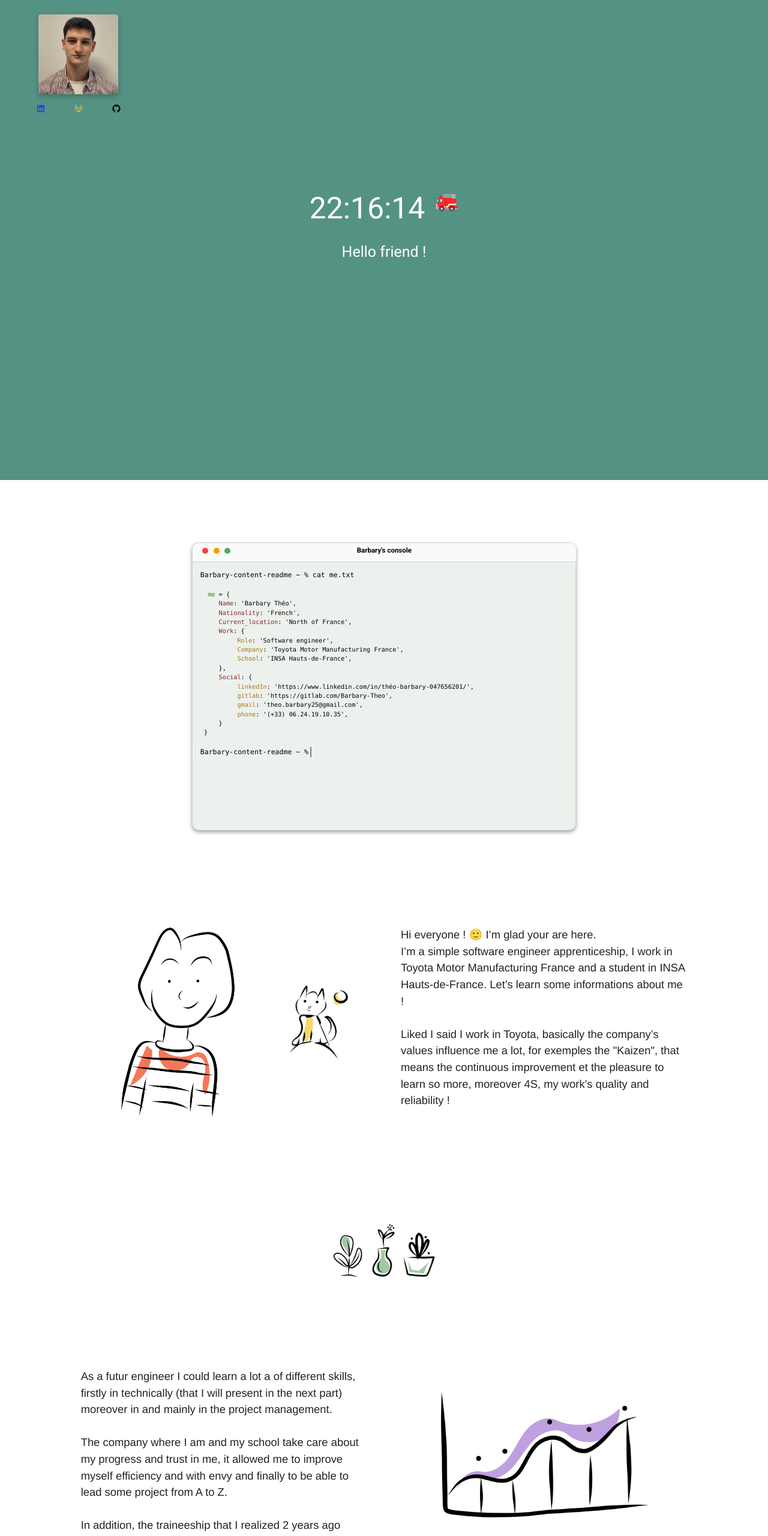
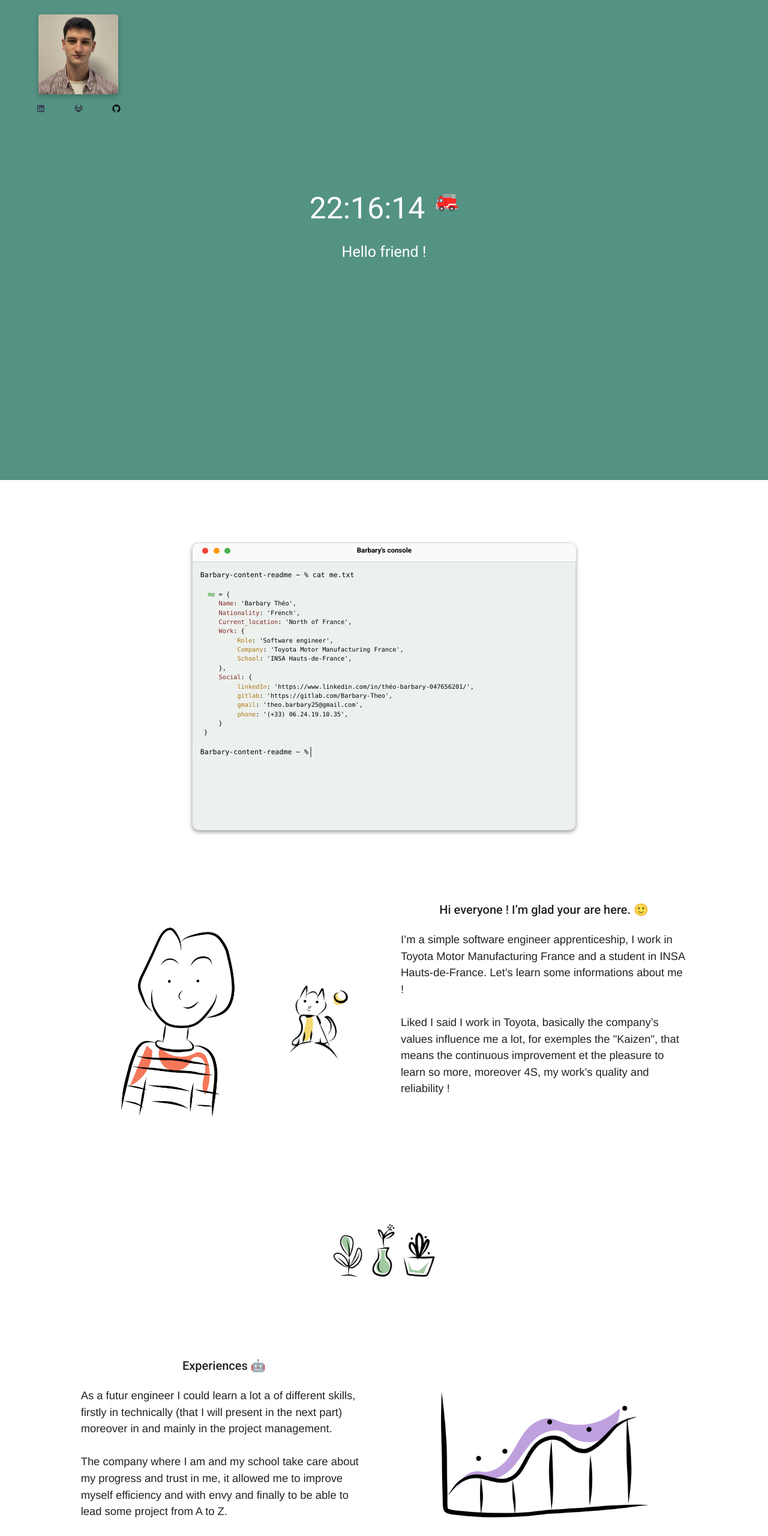
Before and after one commit to Barbary-Theo/Perso-hi-mate, a Vue app: page / in a window 1280 px wide. Shown: the top 2560 px of the page at 60% size. Built offline with nearby package versions, Linux system fonts and the light colour scheme.

Commit message:
(automatic commit by a script) continue to add content

```diff
--- a/src/components/HiMate.vue
+++ b/src/components/HiMate.vue
@@ -51,9 +51,9 @@
             <img alt="cat" v-if="!smallScreen" class="img-side-cat" src="../assets/undraw_handcrafts_cat.png"/>
           </div>
 
-          <div class="col-md-5 col-sm-12 col-12" style="display: flex; align-items: center;">
+          <div class="col-md-5 col-sm-12 col-12" style="display: flex; flex-direction: column; align-items: center;">
+            <h5> Hi everyone ! I’m glad your are here. 🙂 </h5>
             <p class="text-content">
-            Hi everyone ! 🙂 I’m glad your are here.<br>
             I’m a simple software engineer apprenticeship, I work in Toyota Motor Manufacturing France and a student in INSA Hauts-de-France. Let’s learn some informations about me !<br>
             <br>
             Liked I said I work in Toyota, basically the company’s values influence me a lot, for exemples the "Kaizen", that means the continuous improvement et the pleasure to learn so more, moreover 4S, my work’s quality and reliability !<br>
@@ -76,7 +76,8 @@
             <img alt="graph" style="width: 50vw; height: auto" src="../assets/undraw_handcrafts_analytics.png"/>
           </div>
 
-          <div class="col-md-5 offset-md-1 col-sm-12 col-12" style="display: flex; align-items: center;">
+          <div class="col-md-5 offset-md-1 col-sm-12 col-12" style="display: flex; flex-direction: column; align-items: center;">
+            <h5> Experiences 🤖</h5>
             <p class="text-content">
               As a futur engineer I could learn a lot a of different skills, firstly in technically (that I will present in the next part) moreover in and mainly in the project management.
               <br>
@@ -112,6 +113,7 @@
           </div>
 
           <div class="col-md-5 col-sm-12 col-12" style="display: flex; align-items: center; flex-direction: column">
+            <h5> Skills ⚙️ </h5>
             <p class="text-content">
               Who says computer scientist must say programming langage and technical skills, let’s see some of them which I proficiency :
               <br>
@@ -148,10 +150,11 @@
       </div>
 
 
-      <div id="projects" class="projects container-fluid spacer translateX-animation-origin">
+      <div id="projects" class="projects spacer">
 
-        <div class="row">
+        <div style="display: flex; flex-direction: row">
 
+          <div class="card-project"></div>
 
         </div>
 
@@ -208,6 +211,7 @@ export default {
 
     initScrollAnimation: function () {
       $(window).on("scroll", () => {
+
         this.idEleToScroll.forEach((elem, index) => {
           try {
             if(!this.alreadyShown[index] && this.isScrolledIntoView(elem)) {
@@ -480,4 +484,11 @@ export default {
   justify-content: center;
 }
 
+.card-project {
+  width: 20vw;
+  height: 20vh;
+  padding: 2vw;
+  box-shadow: rgba(0, 0, 0, 0.24) 0px 3px 8px;
+}
+
 </style>
--- a/src/components/MeBar.vue
+++ b/src/components/MeBar.vue
@@ -1,6 +1,6 @@
 <template>
 
-  <div class="bar container-fluid">
+  <div id="bar" class="bar container-fluid">
     <div class="row">
 
       <div class="col-md-2 offset-md-0 col-sm-4 offset-sm-4 col-4 offset-4" style="display: flex; flex-direction: column; align-items: center">
@@ -27,11 +27,11 @@
         <div style="margin-top: 1.5vh; display: flex; width: 100%; justify-content: space-around !important;">
 
            <span style="width: 20%; text-align: center">
-              <v-icon @click="openLinkedin" small color="#2343FD">{{ icon.mdiLinkedin }}</v-icon>
+              <v-icon @click="openLinkedin" small color="#384454">{{ icon.mdiLinkedin }}</v-icon>
             </span>
 
             <span style="width: 20%; text-align: center">
-              <v-icon @click="openGitLab" small color="#FDBE23">{{ icon.mdiGitlab }}</v-icon>
+              <v-icon @click="openGitLab" small color="#1E0F1C">{{ icon.mdiGitlab }}</v-icon>
             </span>
 
             <span style="width: 20%; text-align: center">
@@ -70,9 +70,25 @@ export default {
       mdiGithub
     },
     hover: false,
-    window: screen
+    window: screen,
+    avatarShown: true
   }),
 
+  mounted() {
+
+    $(window).on("scroll", () => {
+      if (this.avatarShown && $(window).scrollTop() > $(window).height()) {
+        this.avatarShown = false;
+        $("#bar").css("opacity", 0);
+      }
+      else if (!this.avatarShown && $(window).scrollTop() < $(window).height()) {
+        this.avatarShown = true;
+        $("#bar").css("opacity", 1);
+      }
+
+    });
+
+  },
   methods: {
 
     openLinkedin: () => {
@@ -88,7 +104,7 @@ export default {
     },
 
     tst: function () {
-      this.hover = $(window).width() > 850
+      this.hover = $(window).width() > 850;
     }
   },
 
@@ -106,6 +122,8 @@ img {
   top: 3vh;
   left: 3vh;
   z-index: 100;
+  opacity: 1;
+  transition: opacity .3s;
 }
 
 .avatar {
```
Also changed, not shown: 1 other file (tests, documents, lock files or other folders).
